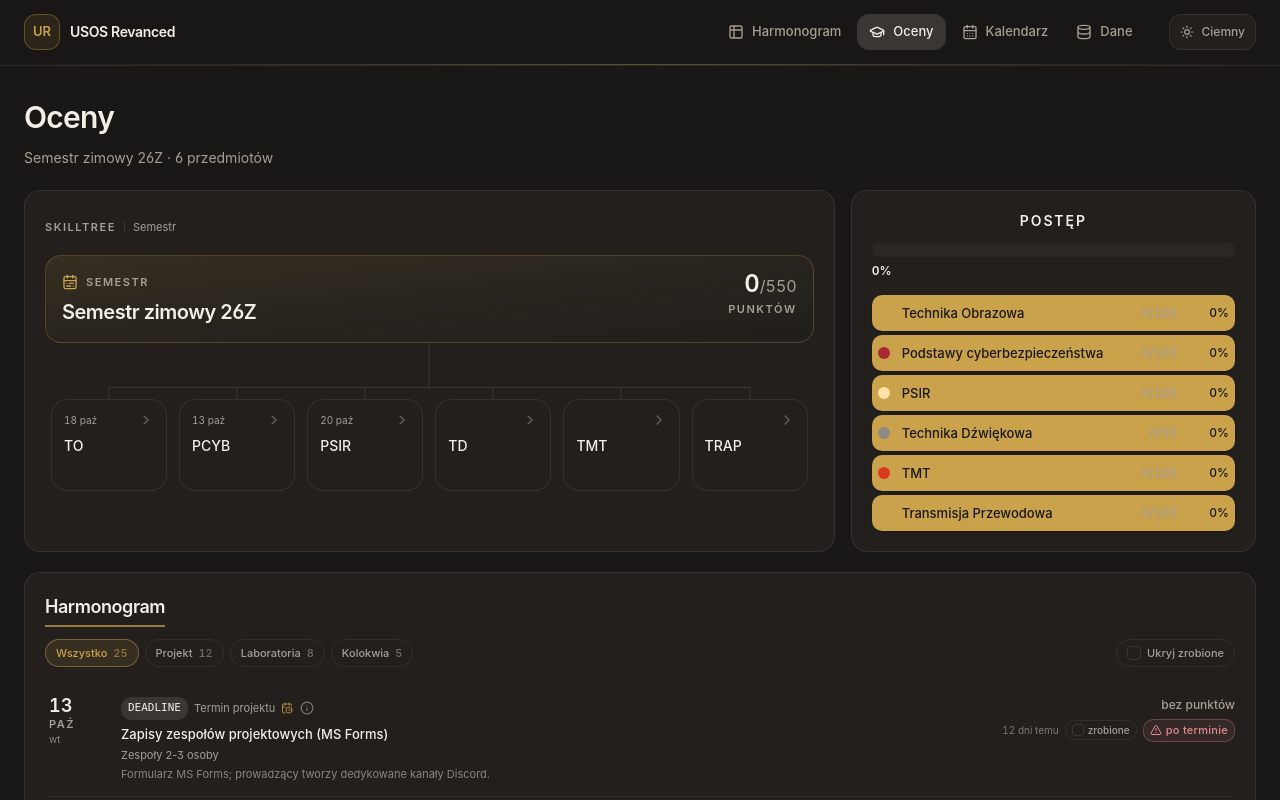
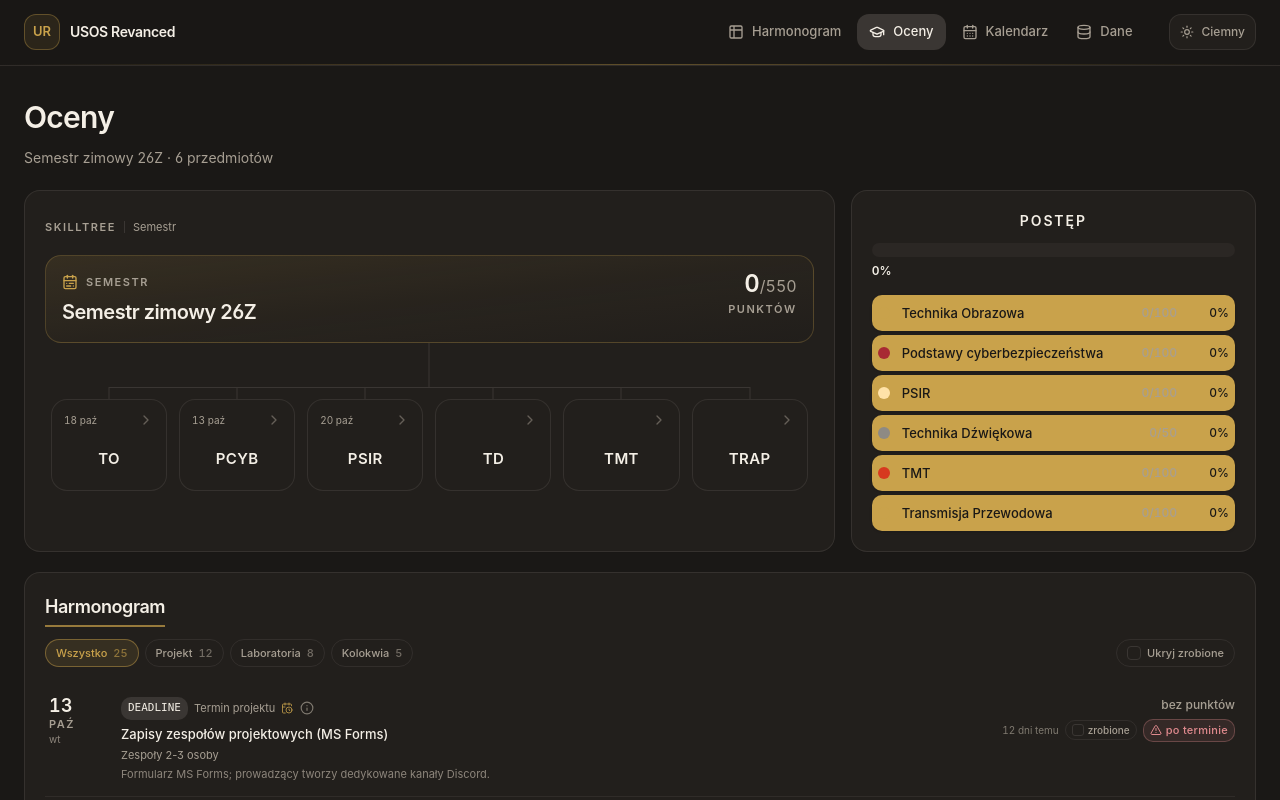
Before and after one commit to Viiico/UsosRevanced, a Nuxt app: page /oceny in a window 1280 px wide. Shown: the top 800 px of the page. Built offline with nearby package versions, Linux system fonts and the light colour scheme.

Commit message:
feat(oceny): kod przedmiotu wyśrodkowany w karcie skilltree

```diff
--- a/app/components/oceny/SkillNodeCard.vue
+++ b/app/components/oceny/SkillNodeCard.vue
@@ -17,9 +17,9 @@ const icon = computed(() => nodeIcon(props.node, props.visual))
 /** Na poziomie semestru każde dziecko to przedmiot - ikona nic nie mówi, a zjada miejsce na nazwę. */
 const showIcon = computed(() => props.node.kind !== 'subject')
 
-const label = computed(
-  () => (props.compact && subjectCode(props.node)) || props.node.short || props.node.name,
-)
+/** Kod (np. „TO”) stoi sam, wyśrodkowany w karcie - obok daty wyglądałby jak przyklejony. */
+const code = computed(() => (props.compact ? subjectCode(props.node) : null))
+const label = computed(() => props.node.short || props.node.name)
 const nextTerm = computed(() => termsForNode(props.node, data.terms)[0] ?? null)
 </script>
 
@@ -43,6 +43,7 @@ const nextTerm = computed(() => termsForNode(props.node, data.terms)[0] ?? null)
       </span>
 
       <p
+        v-if="!code"
         class="order-last line-clamp-2 min-w-0 basis-full text-sm leading-snug font-medium break-words hyphens-auto @[18rem]:order-none @[18rem]:text-lead @[18rem]:flex-1 @[18rem]:basis-0"
         :title="node.name"
       >
@@ -58,5 +59,13 @@ const nextTerm = computed(() => termsForNode(props.node, data.terms)[0] ?? null)
         class="ms-auto size-4 shrink-0 text-muted-foreground/50 transition-transform group-hover:translate-x-0.5 group-hover:text-primary"
       />
     </div>
+
+    <p
+      v-if="code"
+      class="flex flex-1 items-center justify-center text-lead font-semibold tracking-wide"
+      :title="node.name"
+    >
+      {{ code }}
+    </p>
   </div>
 </template>
```
